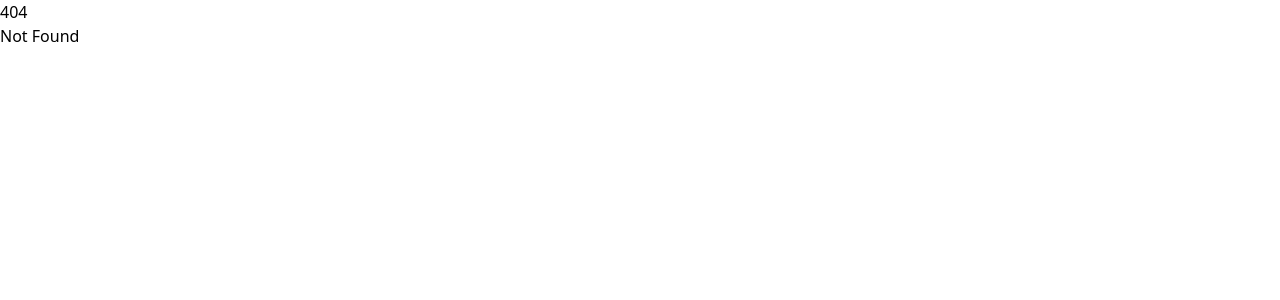
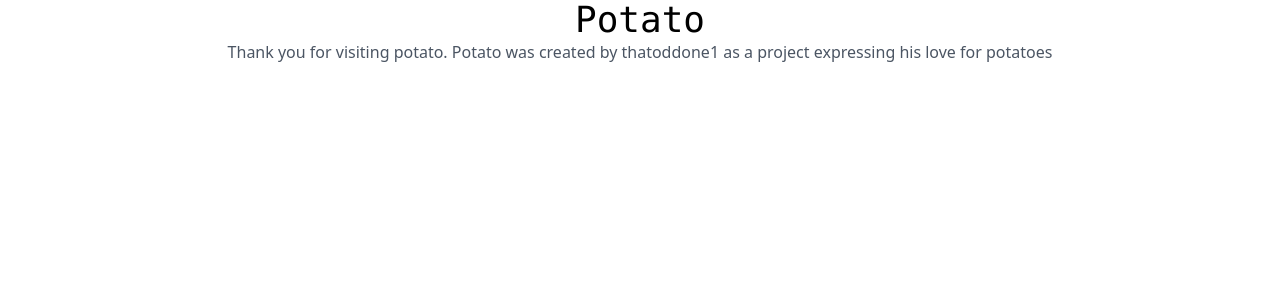
Before and after one commit to Thatoddone1/potato, a SvelteKit app: page /about in a window 1280 px wide. Before the commit this address had no page. Shown: the top 300 px of the page. Built offline with nearby package versions, Linux system fonts and the light colour scheme.

Commit message:
add about page with project description and creator information

```diff
--- /dev/null
+++ b/src/routes/about/+page.svelte
@@ -0,0 +1,2 @@
+<h1 class="text-center font-mono text-4xl">Potato</h1>
+<p class="text-center text-gray-600">Thank you for visiting potato. Potato was created by <a href="https://joshuarocks.me">thatoddone1</a> as a project expressing his love for potatoes</p>
```
